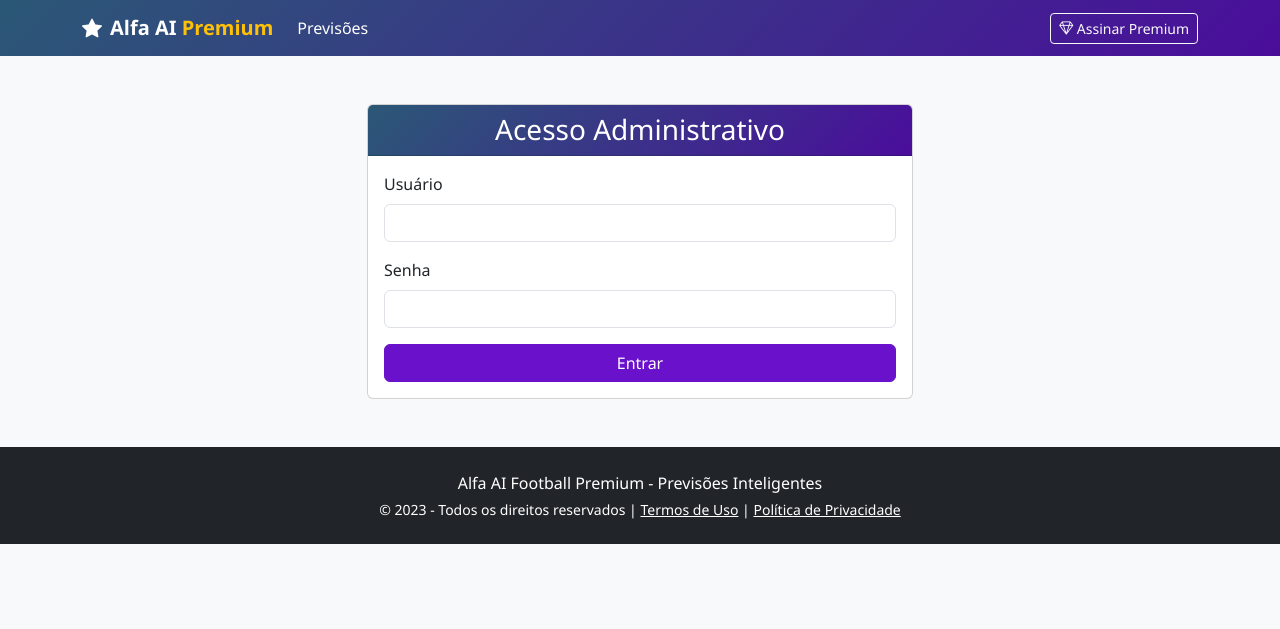
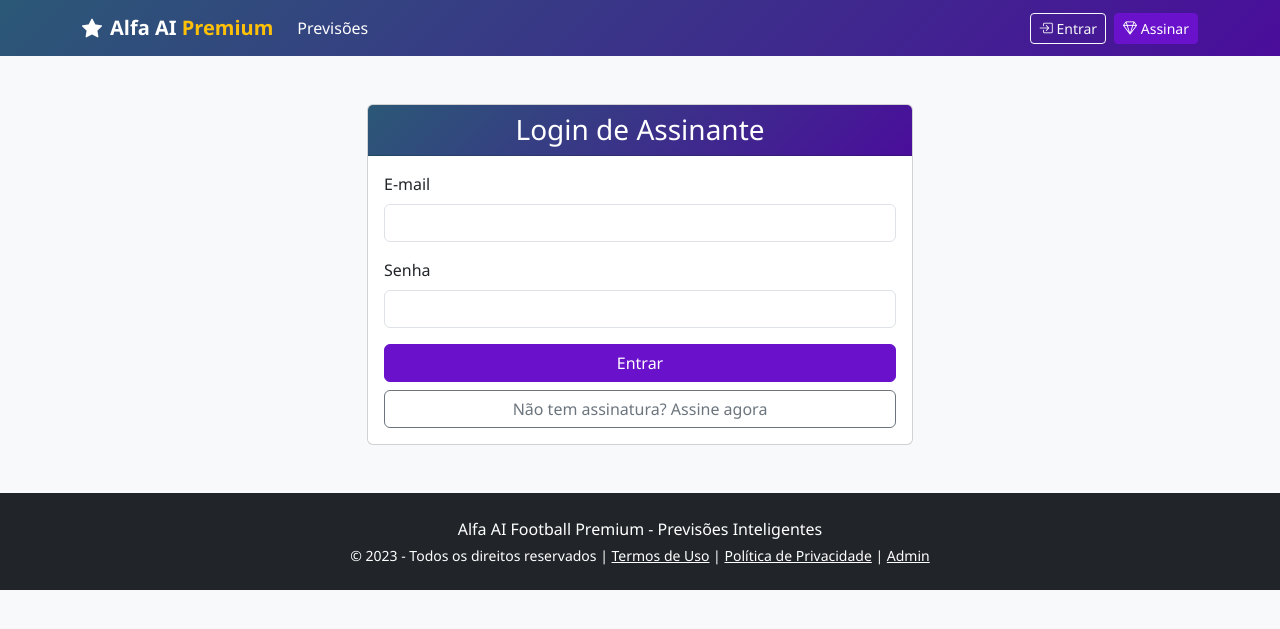
Before and after one commit to xallleep/Alfa-AI-Premium-, a Flask app: page /admin/login in a window 1280 px wide. Shown: the top 629 px of the page. Run offline with Flask 3, Linux system fonts and the light colour scheme.

Commit message:
Descrição clara e concisa das alterações

```diff
--- a/templates/admin/login.html
+++ b/templates/admin/login.html
@@ -5,20 +5,23 @@
     <div class="col-md-6">
         <div class="card">
             <div class="card-header bg-premium text-white">
-                <h3 class="mb-0 text-center">Acesso Administrativo</h3>
+                <h3 class="mb-0 text-center">Login de Assinante</h3>
             </div>
             <div class="card-body">
-                <form method="POST" action="{{ url_for('admin_login') }}">
+                <form method="POST" action="{{ url_for('login') }}">
                     <div class="mb-3">
-                        <label for="username" class="form-label">Usuário</label>
-                        <input type="text" class="form-control" id="username" name="username" required>
+                        <label for="email" class="form-label">E-mail</label>
+                        <input type="email" class="form-control" id="email" name="email" required>
                     </div>
                     <div class="mb-3">
                         <label for="password" class="form-label">Senha</label>
                         <input type="password" class="form-control" id="password" name="password" required>
                     </div>
-                    <div class="d-grid">
+                    <div class="d-grid gap-2">
                         <button type="submit" class="btn btn-premium">Entrar</button>
+                        <a href="{{ url_for('premium_subscription') }}" class="btn btn-outline-secondary">
+                            Não tem assinatura? Assine agora
+                        </a>
                     </div>
                 </form>
             </div>
--- a/templates/base.html
+++ b/templates/base.html
@@ -23,15 +23,30 @@
                     <li class="nav-item">
                         <a class="nav-link active" href="{{ url_for('index') }}">Previsões</a>
                     </li>
+                    {% if session.get('admin_logged_in') %}
+                    <li class="nav-item">
+                        <a class="nav-link" href="{{ url_for('admin_dashboard') }}">Admin</a>
+                    </li>
+                    {% endif %}
                 </ul>
                 <div class="d-flex">
-                    {% if session.get('premium_user') %}
+                    {% if session.get('logged_in') %}
                         <span class="badge bg-warning text-dark me-3 my-auto">
                             <i class="bi bi-star-fill"></i> Premium
                         </span>
+                        <a href="{{ url_for('logout') }}" class="btn btn-sm btn-outline-light">
+                            <i class="bi bi-box-arrow-right"></i> Sair
+                        </a>
+                    {% elif session.get('admin_logged_in') %}
+                        <a href="{{ url_for('admin_logout') }}" class="btn btn-sm btn-outline-light">
+                            <i class="bi bi-box-arrow-right"></i> Sair Admin
+                        </a>
                     {% else %}
-                        <a href="{{ url_for('premium_subscription') }}" class="btn btn-sm btn-outline-light">
-                            <i class="bi bi-gem"></i> Assinar Premium
+                        <a href="{{ url_for('login') }}" class="btn btn-sm btn-outline-light me-2">
+                            <i class="bi bi-box-arrow-in-right"></i> Entrar
+                        </a>
+                        <a href="{{ url_for('premium_subscription') }}" class="btn btn-sm btn-premium">
+                            <i class="bi bi-gem"></i> Assinar
                         </a>
                     {% endif %}
                 </div>
@@ -41,12 +56,16 @@
 
     <main class="container my-4">
         {% with messages = get_flashed_messages(with_categories=true) %}
-            {% for category, message in messages %}
-                <div class="alert alert-{{ category }} alert-dismissible fade show">
-                    {{ message }}
-                    <button type="button" class="btn-close" data-bs-dismiss="alert"></button>
+            {% if messages %}
+                <div class="flashes">
+                    {% for category, message in messages %}
+                        <div class="alert alert-{{ category }} alert-dismissible fade show">
+                            {{ message }}
+                            <button type="button" class="btn-close" data-bs-dismiss="alert" aria-label="Close"></button>
+                        </div>
+                    {% endfor %}
                 </div>
-            {% endfor %}
+            {% endif %}
         {% endwith %}
 
         {% block content %}{% endblock %}
@@ -58,7 +77,8 @@
             <p class="mb-0 small">
                 &copy; 2023 - Todos os direitos reservados |
                 <a href="#" class="text-white">Termos de Uso</a> |
-                <a href="#" class="text-white">Política de Privacidade</a>
+                <a href="#" class="text-white">Política de Privacidade</a> |
+                <a href="{{ url_for('admin_login') }}" class="text-white">Admin</a>
             </p>
         </div>
     </footer>
```
